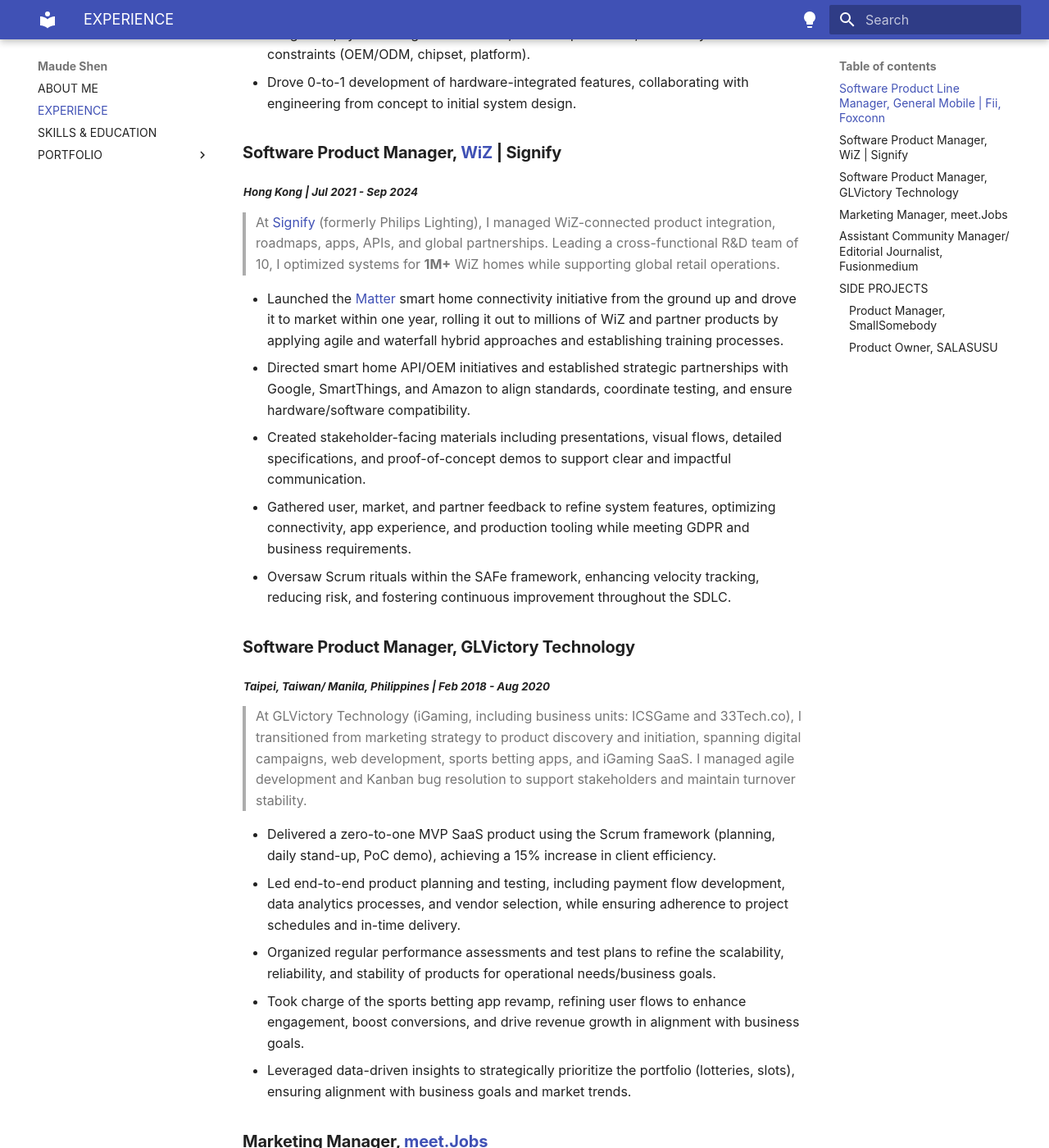
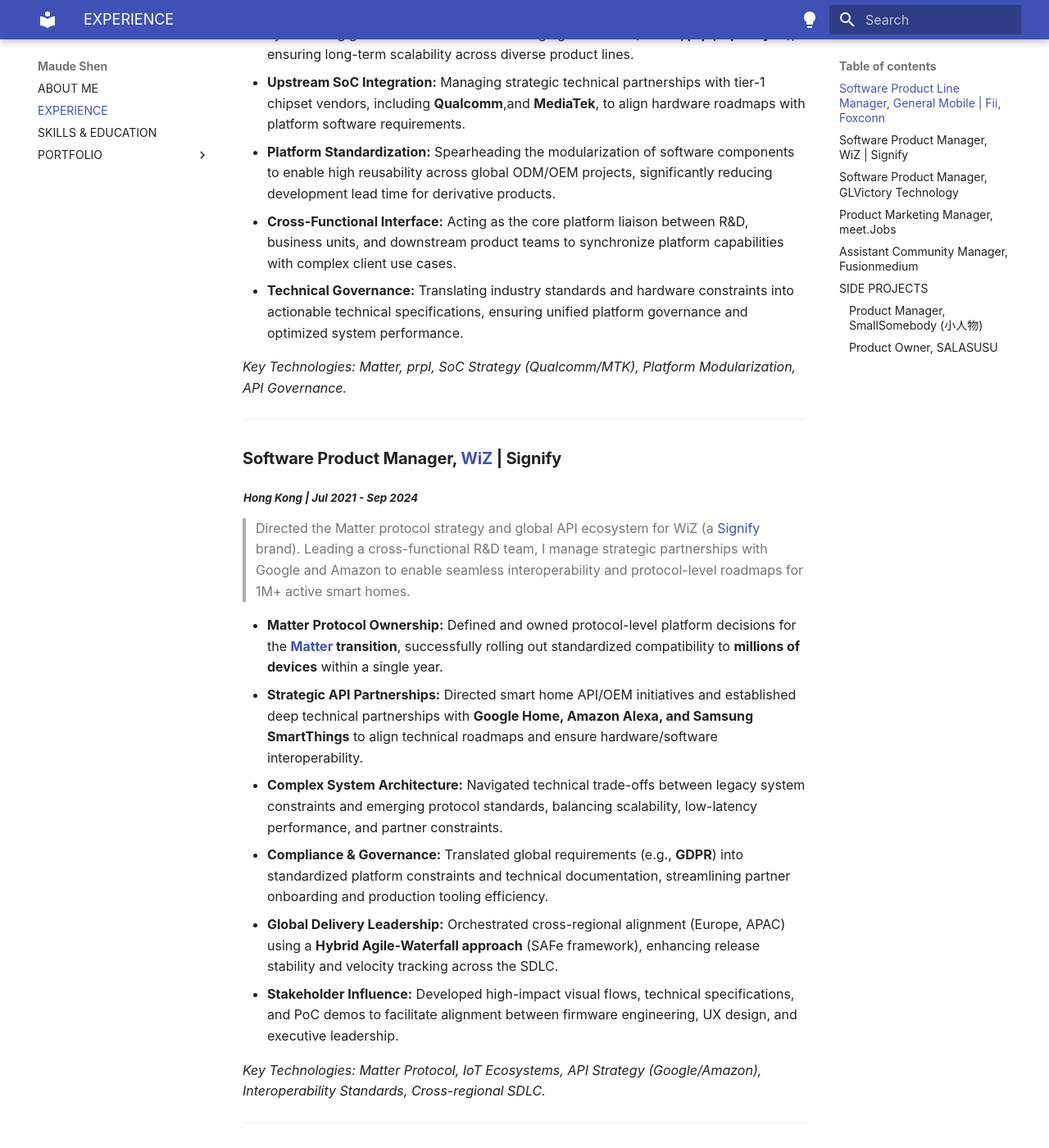
Before and after one commit to maudes/cv, an MkDocs documentation site: the page built from docs/experience.md, in a window 1280 px wide and 1400 px high, scrolled down 264 px. Shown: the whole window at 82% size. Built offline with MkDocs 1.6.1 and Material for MkDocs 9.7.7, drawn with Linux system fonts in a browser that asks for light colours; some web fonts are replaced; some of the changed text lies outside the part shown.

Commit message:
Update experience.md

```diff
--- a/docs/experience.md
+++ b/docs/experience.md
@@ -1,49 +1,66 @@
-###**Software Product Line Manager, [General Mobile](https://www.generalmobile.com/) | Fii, Foxconn** <br>
+### **Software Product Line Manager, [General Mobile](https://www.generalmobile.com/) | Fii, Foxconn** <br>
 <sub> ***Taipei, Taiwan  |  Nov 2025 - Present*** </sub>
 
-- Defined software roadmap for smart home products by leading Matter protocol integration, synthesizing market trends, client requirements, and ecosystem constraints (OEM/ODM, chipset, platform).
-- Drove 0-to-1 development of hardware-integrated features, collaborating with engineering from concept to initial system design.
+* **Strategic Roadmap Ownership:** Defining the software platform roadmap by synthesizing global market trends and emerging standards (**Matter, prpl, OpenSync**), ensuring long-term scalability across diverse product lines.
+* **Upstream SoC Integration:** Managing strategic technical partnerships with tier-1 chipset vendors, including **Qualcomm**,and **MediaTek**, to align hardware roadmaps with platform software requirements.
+* **Platform Standardization:** Spearheading the modularization of software components to enable high reusability across global ODM/OEM projects, significantly reducing development lead time for derivative products.
+* **Cross-Functional Interface:** Acting as the core platform liaison between R&D, business units, and downstream product teams to synchronize platform capabilities with complex client use cases.
+* **Technical Governance:** Translating industry standards and hardware constraints into actionable technical specifications, ensuring unified platform governance and optimized system performance.
 
-###**Software Product Manager, [WiZ](https://www.wizconnected.com/en-us) | Signify**
+*Key Technologies: Matter, prpl, SoC Strategy (Qualcomm/MTK), Platform Modularization, API Governance.*
+
+---
+
+### **Software Product Manager, [WiZ](https://www.wizconnected.com/en-us) | Signify**
 <sub> ***Hong Kong   |  Jul 2021 - Sep 2024*** </sub>
-> At [Signify](https://www.signify.com/) (formerly Philips Lighting), I managed WiZ-connected product integration, roadmaps, apps, APIs, and global partnerships. Leading a cross-functional R&D team of 10, I optimized systems for **1M+** WiZ homes while supporting global retail operations.
+> Directed the Matter protocol strategy and global API ecosystem for WiZ (a [Signify](https://www.signify.com/) brand). Leading a cross-functional R&D team, I manage strategic partnerships with Google and Amazon to enable seamless interoperability and protocol-level roadmaps for 1M+ active smart homes.
 
-- Launched the [Matter](https://www.theverge.com/2023/4/25/23697537/wiz-smart-bulbs-matter-compatible-apple-home) smart home connectivity initiative from the ground up and drove it to market within one year, rolling it out to millions of WiZ and partner products by applying agile and waterfall hybrid approaches and establishing training processes.
-- Directed smart home API/OEM initiatives and established strategic partnerships with Google, SmartThings, and Amazon to align standards, coordinate testing, and ensure hardware/software compatibility.
-- Created stakeholder-facing materials including presentations, visual flows, detailed specifications, and proof-of-concept demos to support clear and impactful communication.
-- Gathered user, market, and partner feedback to refine system features, optimizing connectivity, app experience, and production tooling while meeting GDPR and business requirements.
-- Oversaw Scrum rituals within the SAFe framework, enhancing velocity tracking, reducing risk, and fostering continuous improvement throughout the SDLC.
+* **Matter Protocol Ownership:** Defined and owned protocol-level platform decisions for the **[Matter](https://www.theverge.com/2023/4/25/23697537/wiz-smart-bulbs-matter-compatible-apple-home) transition**, successfully rolling out standardized compatibility to **millions of devices** within a single year.
+* **Strategic API Partnerships:** Directed smart home API/OEM initiatives and established deep technical partnerships with **Google Home, Amazon Alexa, and Samsung SmartThings** to align technical roadmaps and ensure hardware/software interoperability.
+* **Complex System Architecture:** Navigated technical trade-offs between legacy system constraints and emerging protocol standards, balancing scalability, low-latency performance, and partner constraints.
+* **Compliance & Governance:** Translated global requirements (e.g., **GDPR**) into standardized platform constraints and technical documentation, streamlining partner onboarding and production tooling efficiency.
+* **Global Delivery Leadership:** Orchestrated cross-regional alignment (Europe, APAC) using a **Hybrid Agile-Waterfall approach** (SAFe framework), enhancing release stability and velocity tracking across the SDLC.
+* **Stakeholder Influence:** Developed high-impact visual flows, technical specifications, and PoC demos to facilitate alignment between firmware engineering, UX design, and executive leadership.
 
-###**Software Product Manager, GLVictory Technology**
+*Key Technologies: Matter Protocol, IoT Ecosystems, API Strategy (Google/Amazon), Interoperability Standards, Cross-regional SDLC.*
+
+---
+
+### **Software Product Manager, GLVictory Technology**
 <sub> ***Taipei, Taiwan/ Manila, Philippines  |  Feb 2018 - Aug 2020*** </sub>
 > At GLVictory Technology (iGaming, including business units: ICSGame and 33Tech.co), I transitioned from marketing strategy to product discovery and initiation, spanning digital campaigns, web development, sports betting apps, and iGaming SaaS. I managed agile development and Kanban bug resolution to support stakeholders and maintain turnover stability.
 
-- Delivered a zero-to-one MVP SaaS product using the Scrum framework (planning, daily stand-up, PoC demo), achieving a 15% increase in client efficiency.
-- Led end-to-end product planning and testing, including payment flow development, data analytics processes, and vendor selection, while ensuring adherence to project schedules and in-time delivery.
-- Organized regular performance assessments and test plans to refine the scalability, reliability, and stability of products for operational needs/business goals.
-- Took charge of the sports betting app revamp, refining user flows to enhance engagement, boost conversions, and drive revenue growth in alignment with business goals.
-- Leveraged data-driven insights to strategically prioritize the portfolio (lotteries, slots), ensuring alignment with business goals and market trends.
+* **0→1 MVP Delivery:** Spearheaded the end-to-end development of an iGaming SaaS platform using the Scrum framework, delivering a validated MVP that improved operational efficiency by **15%**.
+* **Payment & System Integration:** Orchestrated the integration of complex payment gateways and vendor-side APIs, ensuring secure, high-concurrency transaction flows and data integrity.
+* **System Reliability & Scalability:** Directed regular performance stress tests and stability assessments to refine platform architecture, supporting 24/7 mission-critical operations and high-turnover stability.
+* **Product Revamp & User Growth:** Led the comprehensive overhaul of the sports betting application, optimizing user flows and backend logic to drive measurable revenue growth and user retention.
+* **Data-Driven Roadmap:** Leveraged SQL-based analytics to prioritize product portfolios (Lotteries, Slots), aligning technical development with shifting market trends and business KPIs.
 
-###**Marketing Manager, [meet.Jobs](https://meet.jobs/zh-TW)**
-<sub> ***Taipei, Taiwan  |  Jul 2017 - Dec 2017*** </sub>
-> Owned platform development through dev team collaboration and user research. Developed comprehensive marketing strategies and organized monthly speed interviews connecting 20+ employers with 150+ job seekers, achieving a 10% hiring rate while building a vibrant social media presence.
-
-
-###**Assistant Community Manager/ Editorial Journalist, [Fusionmedium](https://buzzorange.com/techorange/)**
-<sub> ***Taipei, Taiwan  |  Dec 2013 - Jul 2017*** </sub>
-> Leveraged community understanding and tech passion to develop business roadmaps and communication strategies. Managed WordPress CMS, executed quarterly tech events generating 10% company revenue, and implemented data-driven digital strategies achieving 5% growth in social followers and MAU.
-
+*Key Technologies: SaaS Architecture, Payment Integration, Scrum/Kanban, System Performance Testing, Data Analytics.*
 
 ---
 
-## SIDE PROJECTS
-###**Product Manager, [SmallSomebody](https://smallsomebody.tw/home)**
-<sub> ***Taipei, Taiwan |  Oct 2018 - Jul 2020*** </sub>
-> Led the open data initiative spotlighting Taiwan’s NGOs and NPOs aligned with SDG values. Facilitated UX workshops (empathy mapping and persona creation) and organized SDG sessions, contributing to a 45% growth in Facebook followers and monthly active users. Streamlined content operations via Airtable and MySQL integration.
+### **Product Marketing Manager, [meet.Jobs](https://meet.jobs/zh-TW)**
+<sub> ***Taipei, Taiwan | Jul 2017 - Dec 2017*** </sub>
+* Spearheaded user research to bridge the gap between candidate needs and platform feature implementation.
+* Orchestrated "Speed Interview" events for 20+ global employers, achieving a **10% hiring rate**.
 
-
-###**Product Owner, [SALASUSU](https://salasusu.com/)**
-<sub> ***Siem Reap, Cambodia  |  Sep 2016 - Dec 2016*** </sub>
-> Oversaw the development of a new e-commerce platform for a Japanese social enterprise supporting young women. Defined specifications, crafted wireframes, conducted empathy mapping, and applied SEO strategies to strengthen online visibility and engagement.
+### **Assistant Community Manager, [Fusionmedium](https://buzzorange.com/techorange/)**
+<sub> ***Taipei, Taiwan | Dec 2013 - Jul 2017*** </sub>
+* Drove digital strategy and MAU growth (5%) through data-driven content and social media management.
+* Managed WordPress CMS and executed tech industry events contributing to 10% of annual revenue.
 
 <br>
+
+## SIDE PROJECTS
+
+### **Product Manager, [SmallSomebody (小人物)](https://smallsomebody.tw/home)**
+<sub> ***Oct 2018 - Jul 2020 | Taipei, Taiwan*** </sub>
+* Led an open-data initiative to index Taiwan’s NGOs/NPOs based on SDG values, managing a database transition to **Airtable and MySQL** for streamlined content operations.
+* Facilitated UX workshops (Empathy Mapping, Persona Creation) to redefine platform positioning, resulting in **45% growth** in organic social engagement and MAU.
+
+### **Product Owner, [SALASUSU](https://salasusu.com/)**
+<sub> ***Sep 2016 - Dec 2016 | Siem Reap, Cambodia*** </sub>
+* Spearheaded the 0→1 development of a new e-commerce platform for a **Japanese social enterprise** in Cambodia.
+* Defined product specifications, crafted wireframes, and implemented SEO strategies to enhance global online visibility for social impact products.
+<br>
```
